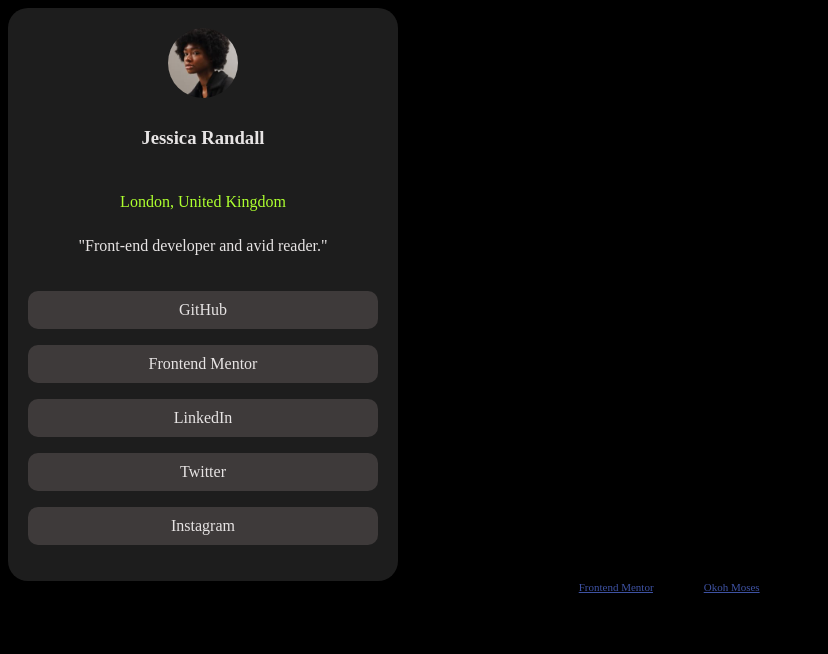
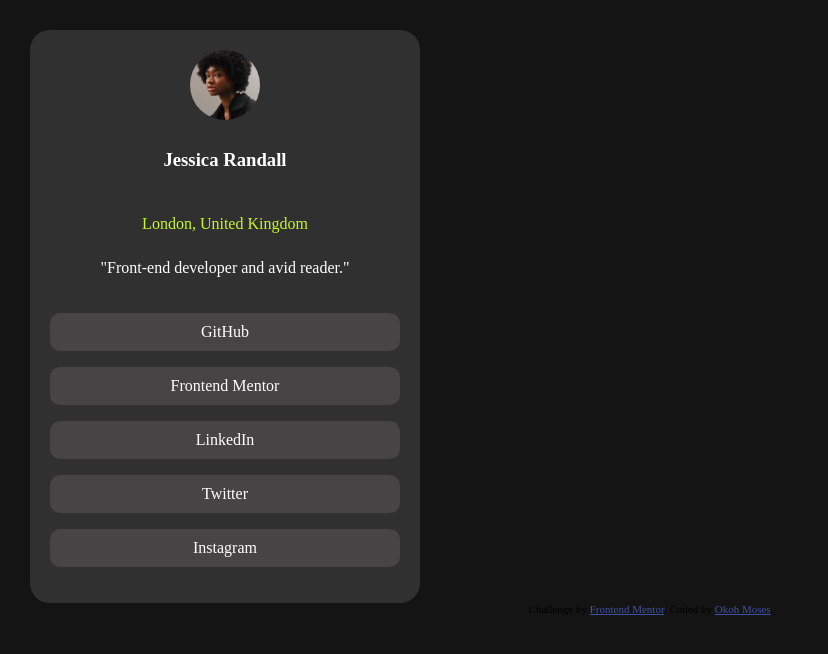
Before and after one commit to moses-daby/social-links-profile-main, a plain HTML site: page index.html in a window 1280 px wide. Shown: the whole page, without its empty margins (0-828 px from the left). Drawn offline with Linux system fonts and the light colour scheme.

Commit message:
Good Job

```diff
--- a/index.html
+++ b/index.html
@@ -11,7 +11,10 @@
   <!-- Feel free to remove these styles or customise in your own stylesheet 👍 -->
   <style>
     body{
-      background-color: black;
+      background-color:
+        hsl(0, 0%, 8%);
+        margin-left: 30px;
+        margin-top: 30px;
     }
 
 
@@ -19,9 +22,9 @@
       display: flex;
       flex-direction: column;
       gap: 20px;
-      background-color: rgba(123, 120, 120, 0.241);
+      background-color:  hsl(0, 1%, 19%);
     justify-content: center;
-      color: rgb(231, 228, 228);
+      color: hsl(0, 0%, 100%);
       text-align: center;
       max-width: 350px;
       padding: 20px;
@@ -41,17 +44,17 @@
 
     }
     .socials-wrapper p{
-      background-color: rgb(62, 58, 58);
+      background-color:  hsl(0, 1%, 27%);
       padding: 10px;
       border-radius: 10px;
       cursor: pointer;
       transition: 0.9s;
     }
     .socials-wrapper p:hover{
-      background-color: rgb(0, 255, 68);
+      background-color: hsl(75, 94%, 57%);
     }
     .address{
-      color: greenyellow;
+      color: hsl(75, 94%, 57%);
     }
     .attribution { font-size: 11px; text-align: center; }
     .attribution a { color: hsl(228, 45%, 44%); }
```
